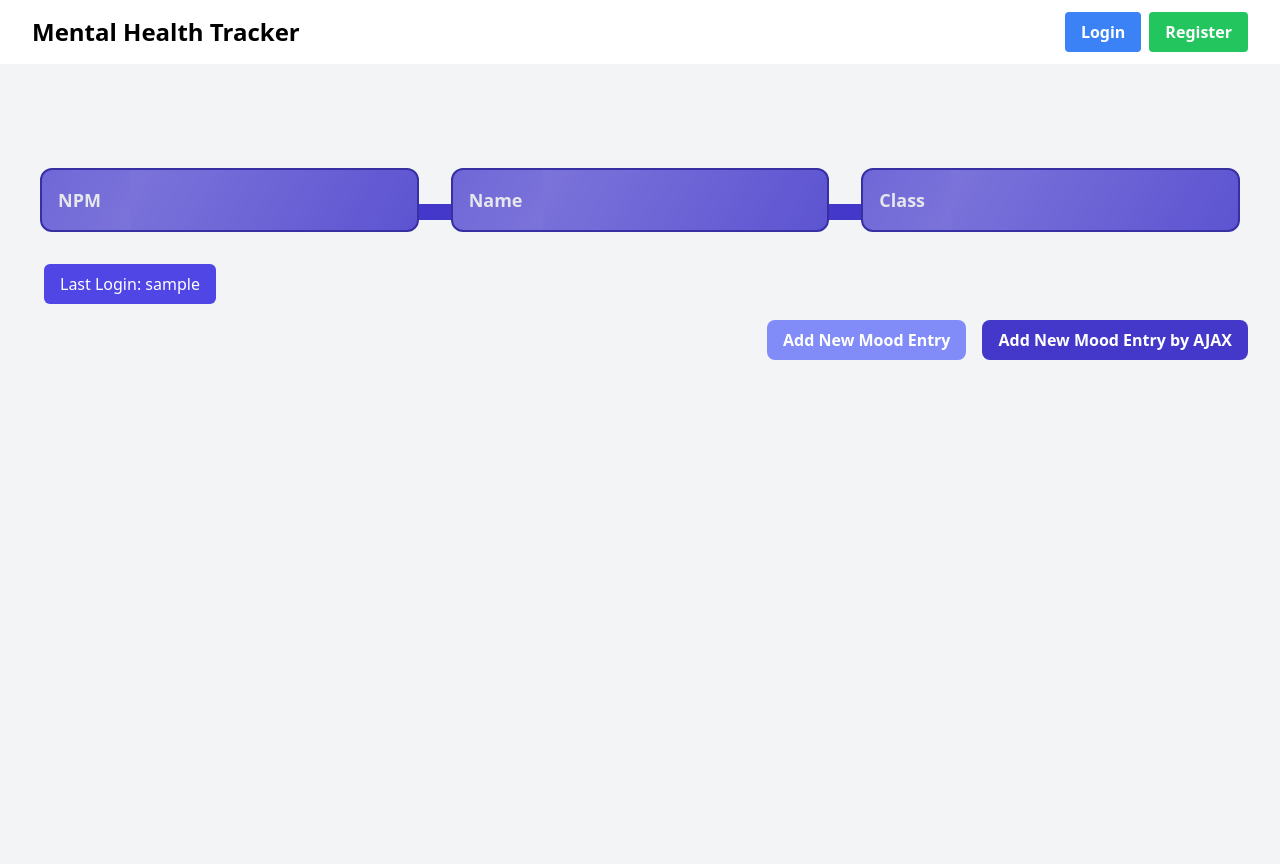
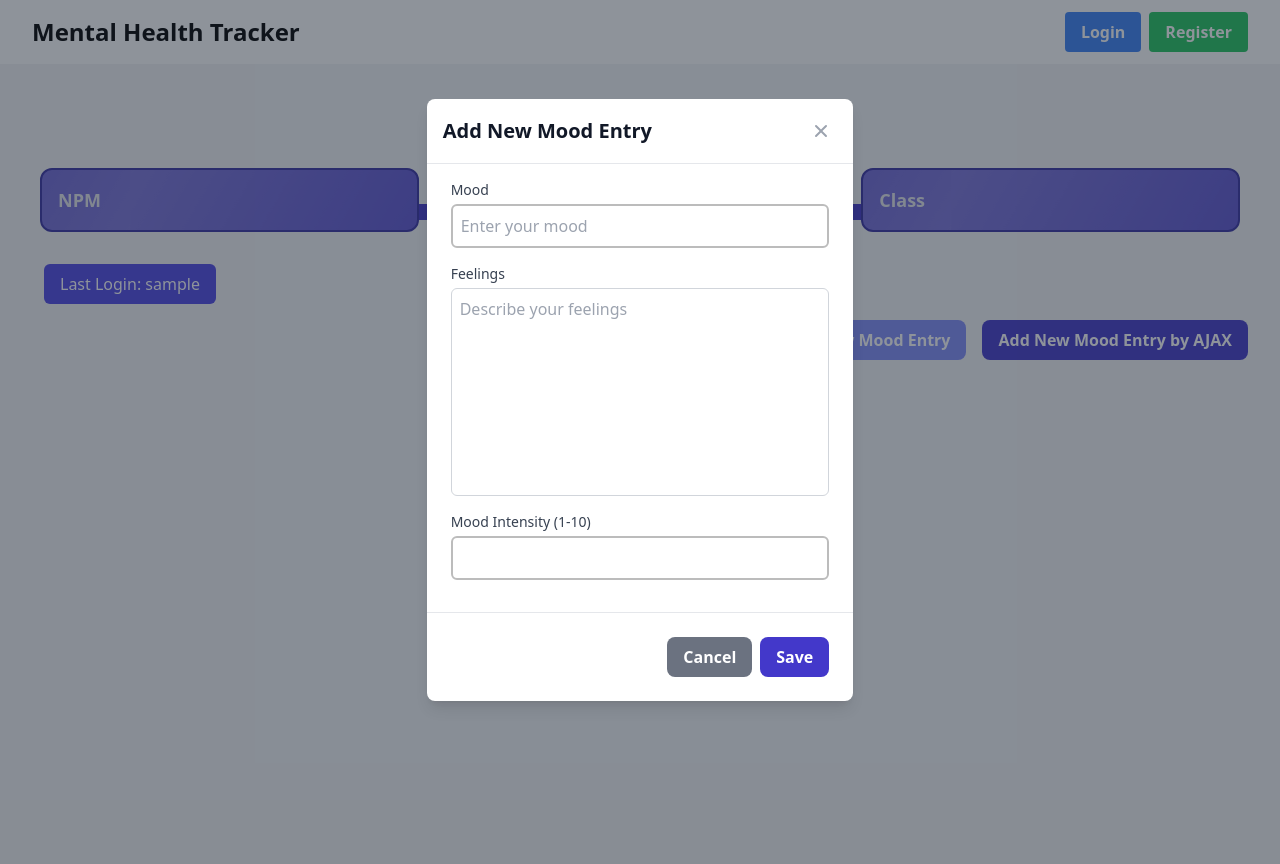
Before and after one commit to Mabacore101/mental-health-tracker, a Django app: template main/templates/main.html in a window 1280 px wide, after a click on "Add New Mood Entry by AJAX". After the commit the page ends 703 px from the top, so only its background shows below. Run offline with Django 5.2, Linux system fonts and the light colour scheme; the template is opened without the code that fills it: most values are stand-ins (such as "Sample title", 1, 10 or a date in 2020); data that the repository does not hold is empty; some libraries are stand-ins or nearby versions.

Commit message:
Memperbaiki button AJAX.

```diff
--- a/main/templates/main.html
+++ b/main/templates/main.html
@@ -37,8 +37,8 @@
         </button>
     </div>
 
-    <div id="mood_entry_cards">
-      <div id="crudModal" tabindex="-1" aria-hidden="true" class="hidden fixed inset-0 z-50 w-full flex items-center justify-center bg-gray-800 bg-opacity-50 overflow-x-hidden overflow-y-auto transition-opacity duration-300 ease-out">
+    <div id="mood_entry_cards"></div>
+    <div id="crudModal" tabindex="-1" aria-hidden="true" class="hidden fixed inset-0 z-50 w-full flex items-center justify-center bg-gray-800 bg-opacity-50 overflow-x-hidden overflow-y-auto transition-opacity duration-300 ease-out">
         <div id="crudModalContent" class="relative bg-white rounded-lg shadow-lg w-5/6 sm:w-3/4 md:w-1/2 lg:w-1/3 mx-4 sm:mx-0 transform scale-95 opacity-0 transition-transform transition-opacity duration-300 ease-out">
           <!-- Modal header -->
           <div class="flex items-center justify-between p-4 border-b rounded-t">
@@ -75,7 +75,6 @@
             <button type="submit" id="submitMoodEntry" form="moodEntryForm" class="bg-indigo-700 hover:bg-indigo-600 text-white font-bold py-2 px-4 rounded-lg">Save</button>
           </div>
         </div>
-      </div>
     </div>
 </div>
 <script>
```
